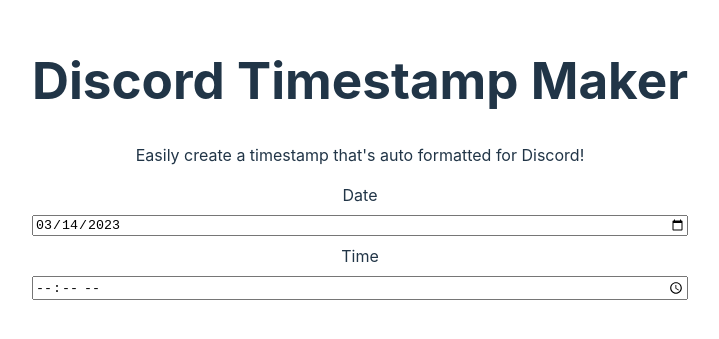
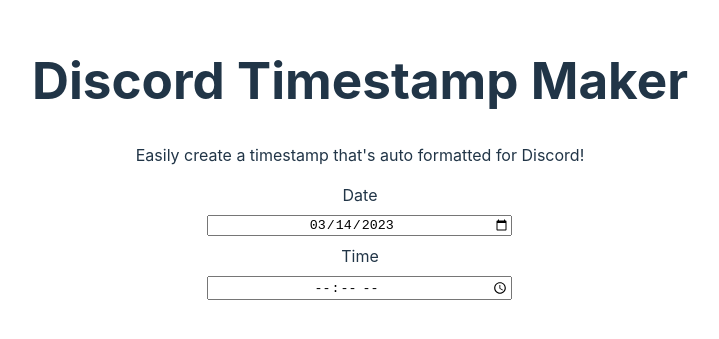
Before and after one commit to jskomal/Discord_Time_Convertor, a React (Vite) app: page / in a window 1280 px wide. Shown: the part 241-580 px from the top of the page, without its empty margins (280-999 px from the left). Built offline with nearby package versions, Linux system fonts and the light colour scheme.

Commit message:
fix min width on inputs

```diff
--- a/src/App.css
+++ b/src/App.css
@@ -44,6 +44,7 @@
 .main-container {
 	display: flex;
 	flex-direction: column;
+	align-items: center;
 	gap: 0.5rem;
 }
 
@@ -59,3 +60,9 @@
 		opacity: 100;
 	}
 }
+
+input {
+	min-width: 300px;
+	max-width: 500px;
+	text-align: center;
+}
```
